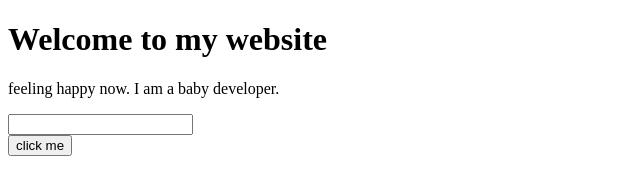
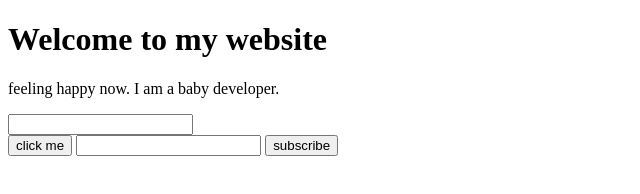
Before and after one commit to Bhowmik-puja/my-first-website, a plain HTML site: page index.html in a window 1280 px wide. Shown: the whole page, without its empty margins (0-640 px from the left). Drawn offline with Linux system fonts and the light colour scheme.

Commit message:
text added

```diff
--- a/index.html
+++ b/index.html
@@ -3,7 +3,7 @@
 <head>
     <meta charset="UTF-8">
     <meta name="viewport" content="width=<h1>, initial-scale=1.0">
-    <title>Document</title>
+    <title>Index</title>
 </head>
 <body>
     <h1>Welcome to my website</h1>
@@ -11,6 +11,8 @@
     <input type="text">
     <br>
     <button>click me </button>
+    <input type="text">
+    <button>subscribe</button>
 
 </body>
 </html>
```
